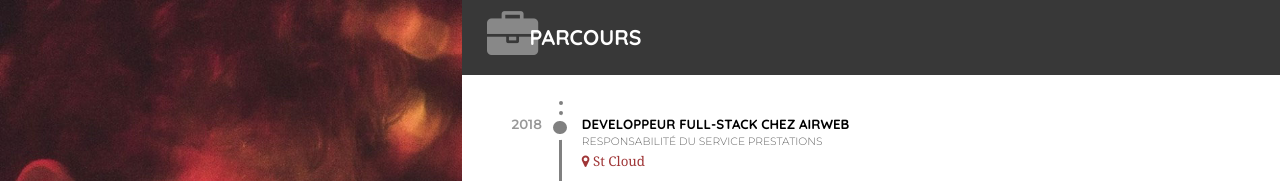
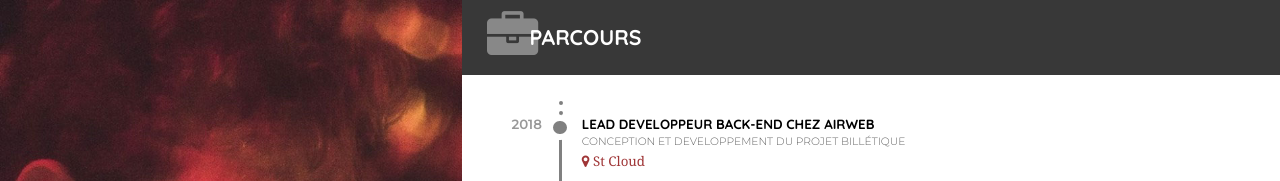
Before and after one commit to timlebrun/curriculum, a website: page src/index.html in a window 1280 px wide. Shown: the top 181 px of the page. Drawn offline with Linux system fonts and the light colour scheme.

Commit message:
:sparkles: Updating current job position

```diff
--- a/src/index.html
+++ b/src/index.html
@@ -15,9 +15,9 @@
                             <!-- Maybe you ? ;) -->
                         </li>
                         <li>
-                            <h3>Developpeur Full-Stack chez Airweb</h3>
+                            <h3>Lead Developpeur Back-End chez Airweb</h3>
                             <time>2018</time>
-                            <legend>Responsabilité du service Prestations</legend>
+                            <legend>Conception et Developpement du projet billétique</legend>
                             <address><i class="fa fa-map-marker"></i> St Cloud</address>
                         </li>
                         <li>
```
Also changed, not shown: 1 other file.
